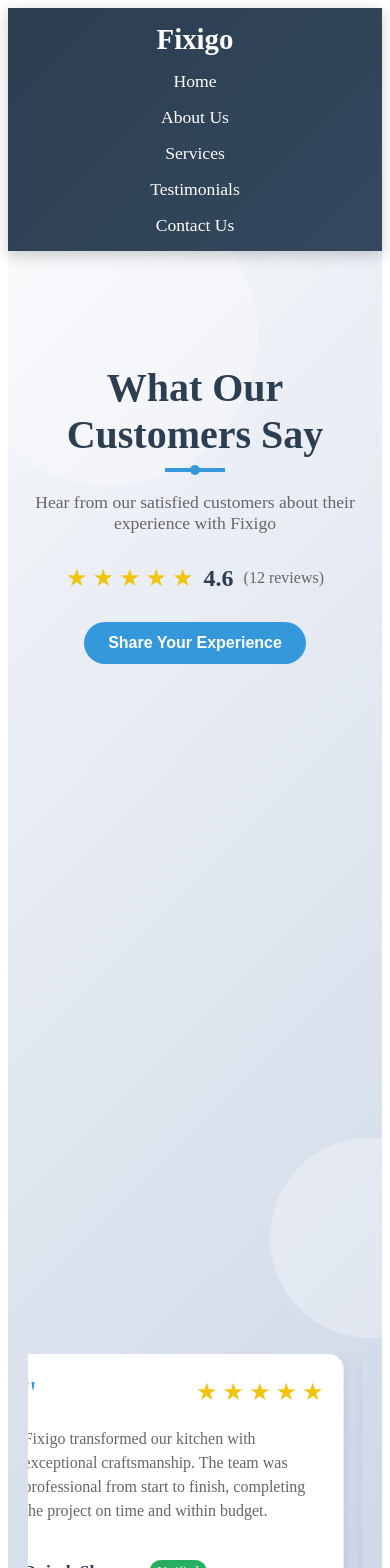
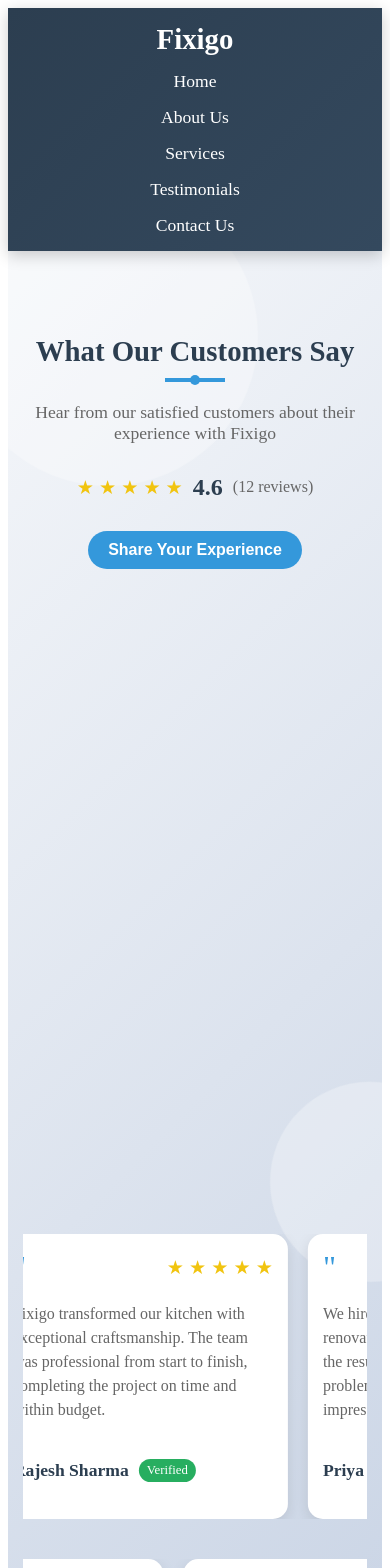
Before and after one commit to Fixigo-HS/Fixi-go, a React (Vite) app: page /testimonials in a window 390 px wide. Shown: the top 1568 px of the page. Built offline with nearby package versions, Linux system fonts and the light colour scheme.

Commit message:
testimonials

```diff
--- a/package.json
+++ b/package.json
@@ -12,6 +12,7 @@
   "dependencies": {
     "emailjs-com": "^3.2.0",
     "framer-motion": "^12.4.3",
+    "lucide-react": "^0.477.0",
     "react": "^19.0.0",
     "react-dom": "^19.0.0",
     "react-icons": "^5.4.0",
--- a/src/components/Testimonials/Testimonials.jsx
+++ b/src/components/Testimonials/Testimonials.jsx
@@ -11,7 +11,7 @@
   });
 
   // Initial testimonials data
-  const [testimonials, setTestimonials] = useState([
+  const initialTestimonials = [
     {
       name: 'Rajesh Sharma',
       review: 'Fixigo transformed our kitchen with exceptional craftsmanship. The team was professional from start to finish, completing the project on time and within budget.',
@@ -72,7 +72,20 @@
       review: 'Our building has used Fixigo for maintenance contracts for three years now. Their preventative maintenance program has saved our association thousands in potential repairs.',
       rating: 4
     }
-  ]);
+  ];
+
+  // Use localStorage to persist testimonials
+  const [testimonials, setTestimonials] = useState(() => {
+    // Try to get testimonials from localStorage
+    const savedTestimonials = localStorage.getItem('fixigoTestimonials');
+    // If we have saved testimonials, parse and use them, otherwise use initial data
+    return savedTestimonials ? JSON.parse(savedTestimonials) : initialTestimonials;
+  });
+
+  // Save testimonials to localStorage whenever they change
+  useEffect(() => {
+    localStorage.setItem('fixigoTestimonials', JSON.stringify(testimonials));
+  }, [testimonials]);
 
   // Calculate average rating
   const averageRating = (testimonials.reduce((acc, item) => acc + item.rating, 0) / testimonials.length).toFixed(1);
@@ -158,9 +171,10 @@
         rating: formData.rating
       };
 
+      // Update testimonials state (this will trigger the useEffect to save to localStorage)
       setTestimonials([newTestimonial, ...testimonials]);
 
-      // Show success message and reset/hide form
+      // Reset form and hide it
       setFormData({
         name: '',
         review: '',
@@ -170,6 +184,14 @@
 
       // Show a success message
       alert("Thank you for your review! It has been added to our testimonials.");
+    }
+  };
+
+  // Reset to default testimonials (for admin purposes)
+  const resetToDefaultTestimonials = () => {
+    if (window.confirm("Are you sure you want to reset all testimonials to default? This will remove all user-submitted testimonials.")) {
+      setTestimonials(initialTestimonials);
+      alert("Testimonials have been reset to default.");
     }
   };
 
@@ -233,6 +255,11 @@
           <button className="add-review-button" onClick={toggleForm}>
             Share Your Experience
           </button>
+
+          {/* Optional: Admin button to reset testimonials - can be hidden in production */}
+          {/* <button className="reset-button" onClick={resetToDefaultTestimonials} style={{marginLeft: '10px'}}>
+            Reset Testimonials (Admin)
+          </button> */}
         </div>
 
         {/* Review Form */}
--- a/src/index.css
+++ b/src/index.css
@@ -256,9 +256,6 @@
 
 
 
-
-
-
 /*==== TESTIMONIALS SECTION ====*/
 .testimonials-section {
   position: relative;
@@ -394,6 +391,24 @@
 
 .add-review-button:hover {
   background: #2980b9;
+}
+
+/* Admin reset button */
+.reset-button {
+  background: #e74c3c;
+  color: #fff;
+  border: none;
+  padding: 12px 24px;
+  font-size: 1rem;
+  font-weight: 600;
+  border-radius: 30px;
+  cursor: pointer;
+  transition: background 0.3s ease;
+  margin-left: 10px;
+}
+
+.reset-button:hover {
+  background: #c0392b;
 }
 
 /* Review Form */
@@ -577,6 +592,45 @@
   border-radius: 12px;
 }
 
+/* Responsive Adjustments */
+@media (max-width: 768px) {
+  .section-title {
+    font-size: 2rem;
+  }
+
+  .testimonial-card {
+    flex: 0 0 280px;
+  }
+
+  .review-form-container {
+    padding: 20px;
+  }
+}
+
+@media (max-width: 480px) {
+  .testimonials-section {
+    padding: 60px 15px;
+  }
+
+  .section-title {
+    font-size: 1.8rem;
+  }
+
+  .testimonial-card {
+    flex: 0 0 260px;
+    padding: 15px;
+  }
+
+  .star {
+    font-size: 1.2rem;
+  }
+
+  .add-review-button,
+  .reset-button,
+  .submit-button {
+    padding: 10px 20px;
+  }
+}
 
 
 
```
Also changed, not shown: 1 other file (tests, documents, lock files or other folders).
